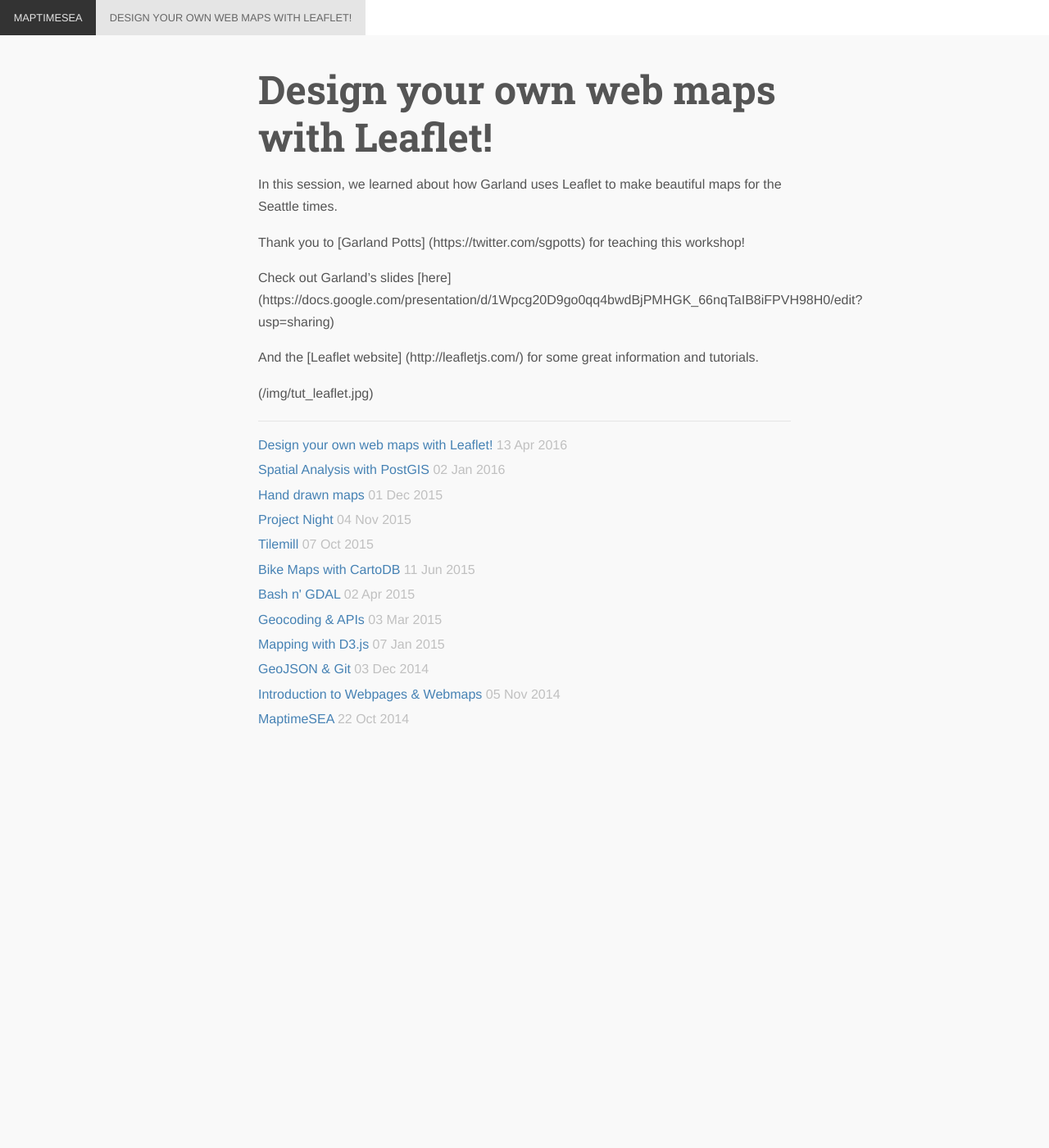
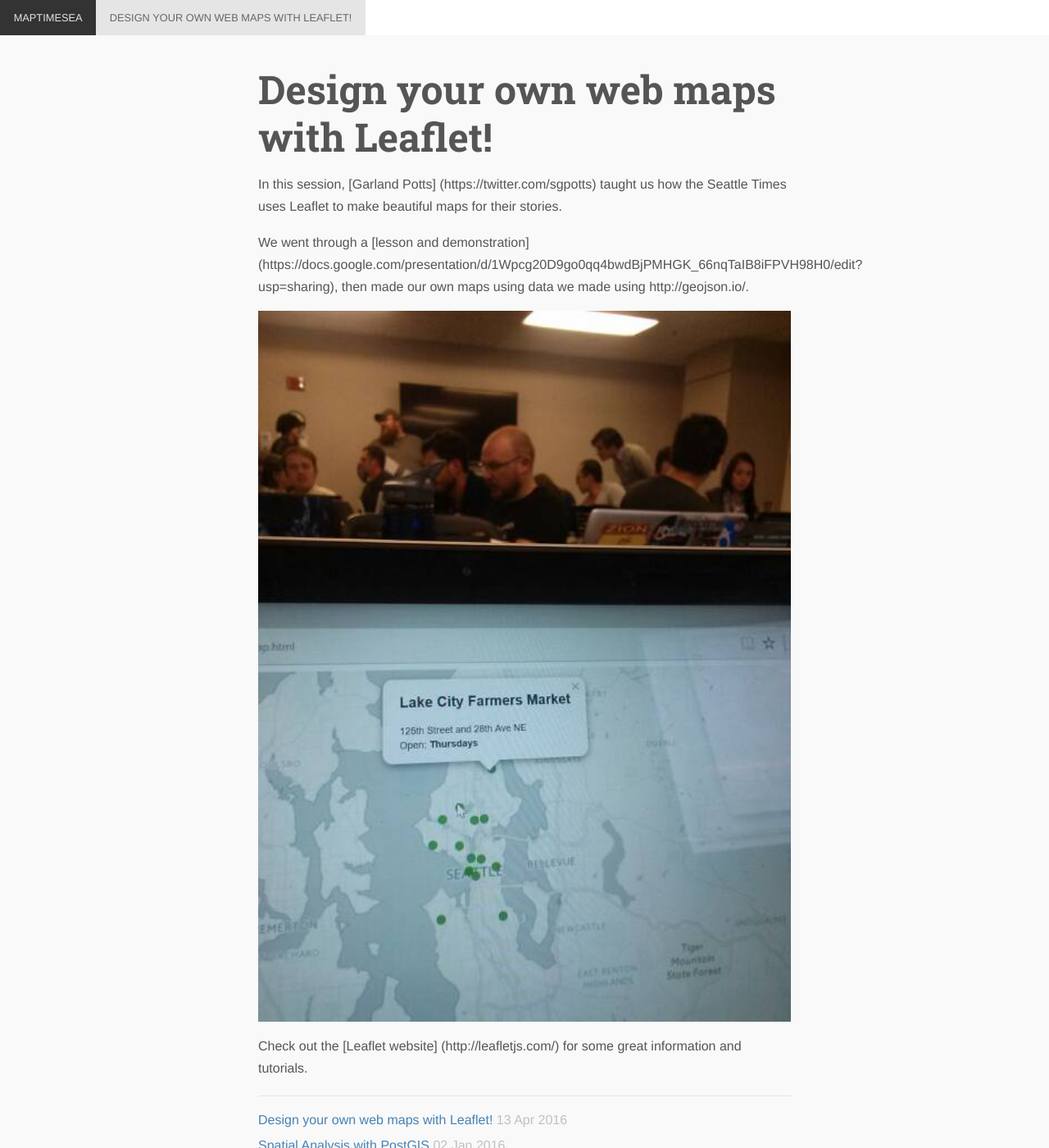
Before and after one commit to MaptimeSEA/maptimesea.github.io, a Jekyll site: the page built from _posts/2016-04-13-leaflet-tutorial.markdown, in a window 1280 px wide and 1400 px high. Shown: the whole window at 82% size. Built offline with Jekyll 4.4.1, drawn with Linux system fonts in a browser that asks for light colours; nearby versions of some CDN libraries; Markdown is read by kramdown in place of the engine named in the settings.

Commit message:
editing leaflet post

```diff
--- a/_posts/2016-04-13-leaflet-tutorial.markdown
+++ b/_posts/2016-04-13-leaflet-tutorial.markdown
@@ -3,12 +3,10 @@ layout: tut
 title: "Design your own web maps with Leaflet!"
 ---
 
-In this session, we learned about how Garland uses Leaflet to make beautiful maps for the Seattle times.
+In this session, [Garland Potts] (https://twitter.com/sgpotts) taught us how the Seattle Times uses Leaflet to make beautiful maps for their stories.
 
-Thank you to [Garland Potts] (https://twitter.com/sgpotts) for teaching this workshop!
+We went through a [lesson and demonstration] (https://docs.google.com/presentation/d/1Wpcg20D9go0qq4bwdBjPMHGK_66nqTaIB8iFPVH98H0/edit?usp=sharing), then made our own maps using data we made using http://geojson.io/.
 
-Check out Garland's slides [here] (https://docs.google.com/presentation/d/1Wpcg20D9go0qq4bwdBjPMHGK_66nqTaIB8iFPVH98H0/edit?usp=sharing)
+![leaflet map](/img/tut_leaflet.jpg)
 
-And the [Leaflet website] (http://leafletjs.com/) for some great information and tutorials.
-
-(/img/tut_leaflet.jpg)
+Check out the [Leaflet website] (http://leafletjs.com/) for some great information and tutorials.
```
